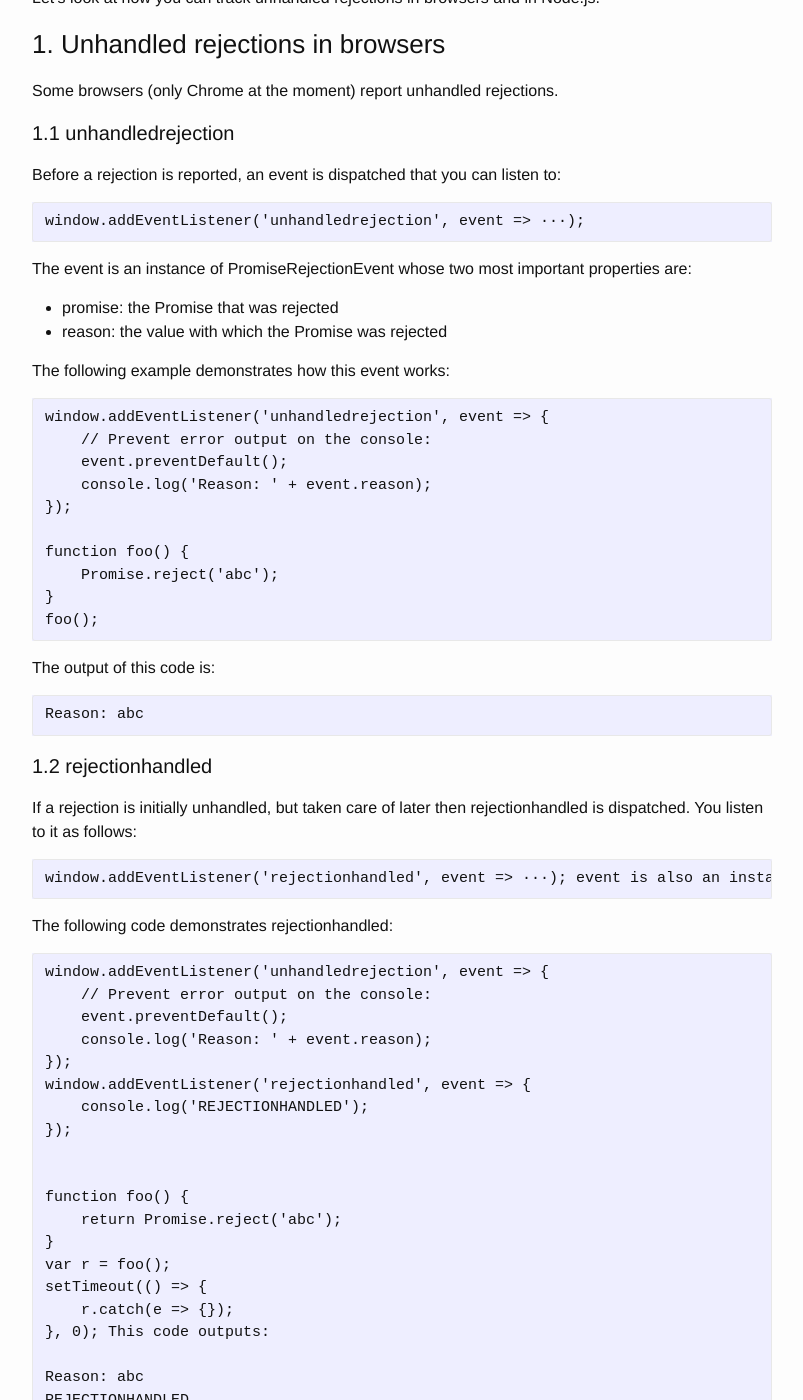
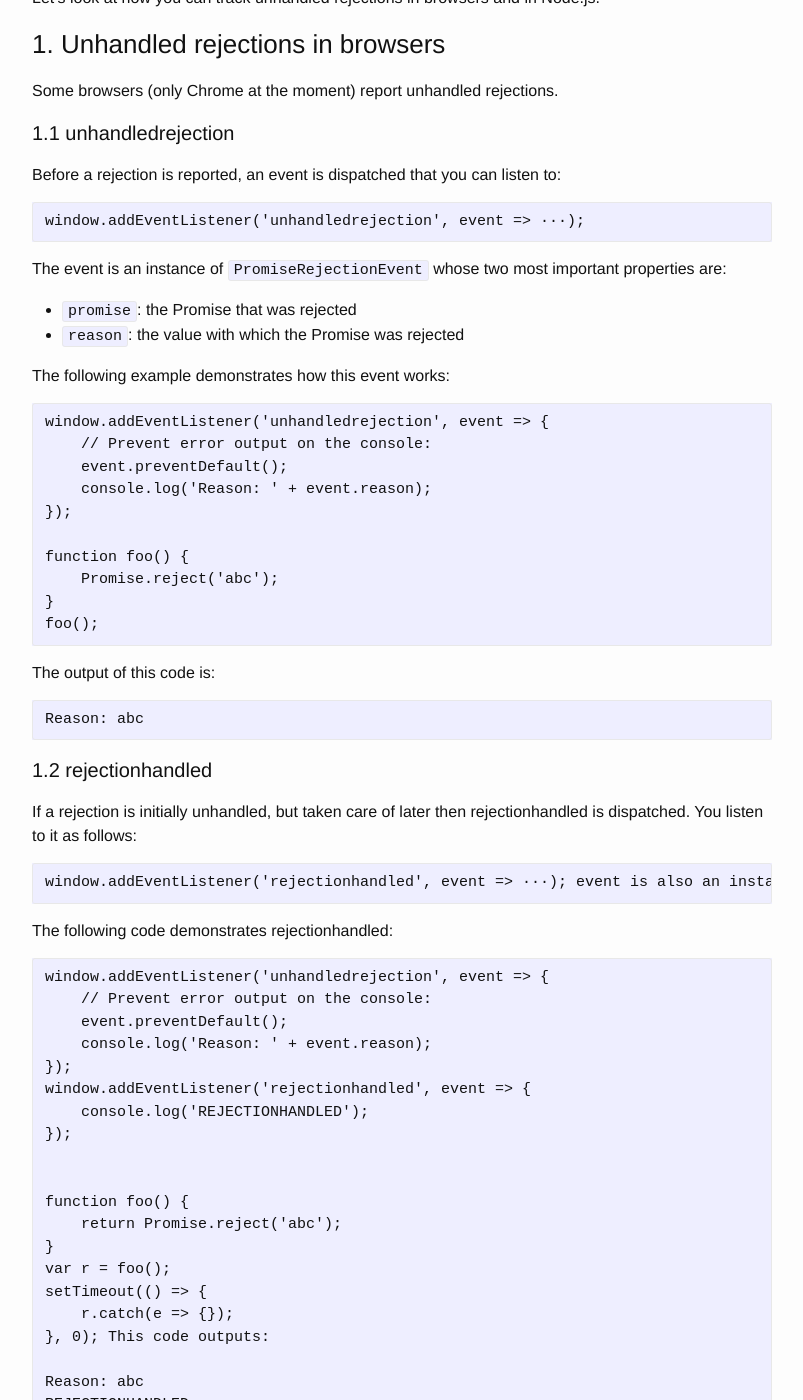
Before and after one commit to jjvein/jjvein.github.io, a Jekyll site: the page built from _posts/2016-04-12-tracking-unhandled-rejected-promises.md, in a window 1280 px wide and 1400 px high, scrolled down 540 px. Shown: the whole window, without its empty margins (238-1041 px from the left). Built offline with Jekyll 4.4.1, drawn with Linux system fonts in a browser that asks for light colours; comment, search, counter and statistics services are not loaded; some of the changed text lies outside the part shown.

```diff
--- a/_posts/2016-04-12-tracking-unhandled-rejected-promises.md
+++ b/_posts/2016-04-12-tracking-unhandled-rejected-promises.md
@@ -32,10 +32,10 @@ Before a rejection is reported, an event is dispatched that you can listen to:
 
     window.addEventListener('unhandledrejection', event => ···);
 
-The event is an instance of PromiseRejectionEvent whose two most important properties are:
+The event is an instance of `PromiseRejectionEvent` whose two most important properties are:
 
-* promise: the Promise that was rejected
-* reason: the value with which the Promise was rejected
+* `promise`: the Promise that was rejected
+* `reason`: the value with which the Promise was rejected
 
 The following example demonstrates how this event works:
 
```
Also changed, not shown: other parts of _posts/2016-04-12-tracking-unhandled-rejected-promises.md (+1 -1 lines).
